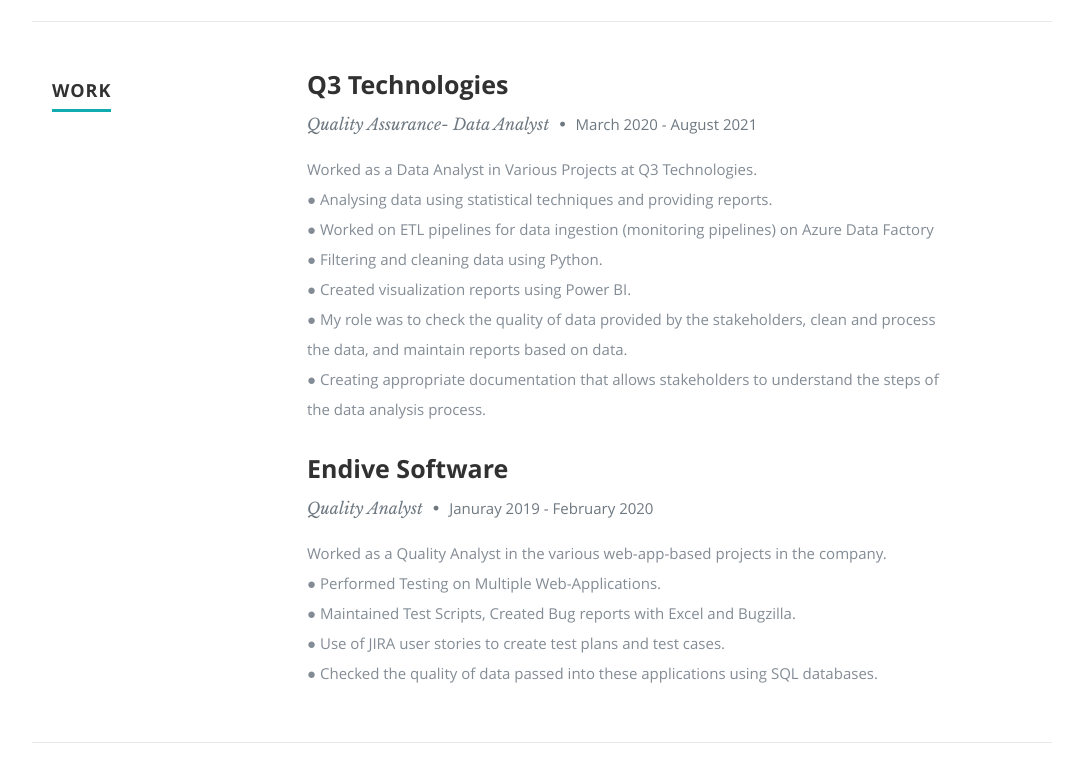
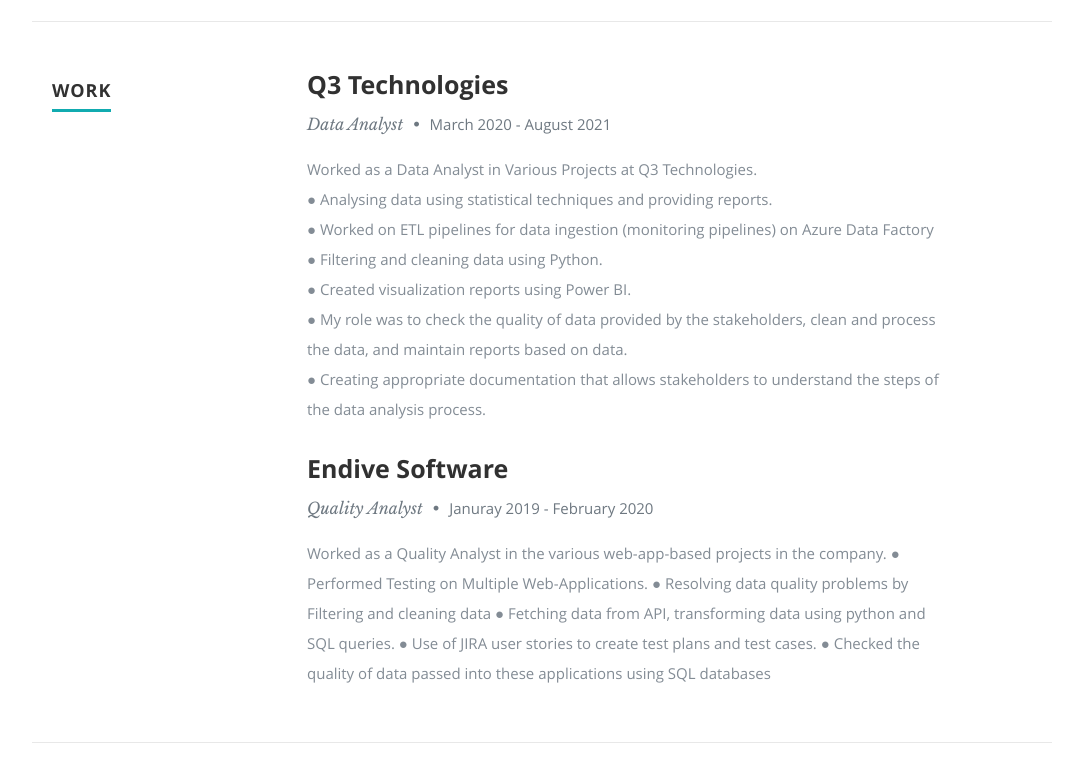
Before and after one commit to rachitmathur89/rachitmathur89.github.io, a plain HTML site: page index.html in a window 1280 px wide. Shown: the part 2123-2900 px from the top of the page, without its empty margins (98-1181 px from the left). Drawn offline with nearby package versions, Linux system fonts and the light colour scheme.

Commit message:
Update index.html

```diff
--- a/index.html
+++ b/index.html
@@ -217,7 +217,7 @@
                <div class="twelve columns">
 
                   <h3>Q3 Technologies</h3>
-                  <p class="info">Quality Assurance- Data Analyst <span>&bull;</span> <em class="date">March 2020 - August 2021</em></p>
+                  <p class="info">Data Analyst <span>&bull;</span> <em class="date">March 2020 - August 2021</em></p>
 
                   <p>
                     Worked as a Data Analyst in Various Projects at Q3 Technologies. <br>
@@ -241,11 +241,12 @@
                   <p class="info">Quality Analyst <span>&bull;</span> <em class="date">Januray 2019 - February 2020</em></p>
 
                   <p>
-                     Worked as a Quality Analyst in the various web-app-based projects in the company.<br>
-                     ●	Performed Testing on Multiple Web-Applications.<br>
-                     ●	Maintained Test Scripts, Created Bug reports with Excel and Bugzilla.<br>
-                     ●	Use of JIRA user stories to create test plans and test cases.<br>
-                     ●	Checked the quality of data passed into these applications using SQL databases. <br>
+                    Worked as a Quality Analyst in the various web-app-based projects in the company.
+		     ● Performed Testing on Multiple Web-Applications.
+		     ● Resolving data quality problems by Filtering and cleaning data
+		     ● Fetching data from API, transforming data using python and SQL queries.
+                     ● Use of JIRA user stories to create test plans and test cases.
+    	             ● Checked the quality of data passed into these applications using SQL databases <br>
                   </p>
 
                </div>
@@ -299,8 +300,17 @@
                   Created a prototype using data and machine learning techniques to predict heart disease of the patients having no or minor problems.
 	          Used Deep Learning Models to create the prediction prototype.<br>
                   </p>
+
+		  <h3>Sales Analytics</h3>
+		  <p class="info">Master's Project - Neural Network Based <span>&bull;</span> <em class="date">November 2021 - September 2022</em></p>
+
+                  <p>
+                  Ingested Data into Azure storage accounts, created Azure Data factory pipelines to process and transform the data stored the processed data into
+	          SQL database then used Power BI to visualise the data to build reports.<br>
+                  </p>
+
 		  <h3> Hand-Written Signature Detection</h3>
-		  <p class="info">Master's Project - Neural Network Based <span>&bull;</span> <em class="date">November 2021 - September 2022</em></p>
+		  <p class="info">Sales Prediction Analysis <span>&bull;</span> <em class="date">November 2021 - September 2022</em></p>
 
                   <p>
                   Collection of Data based on the documents having different signatures to build a prototype model for signature forgery detection
```
